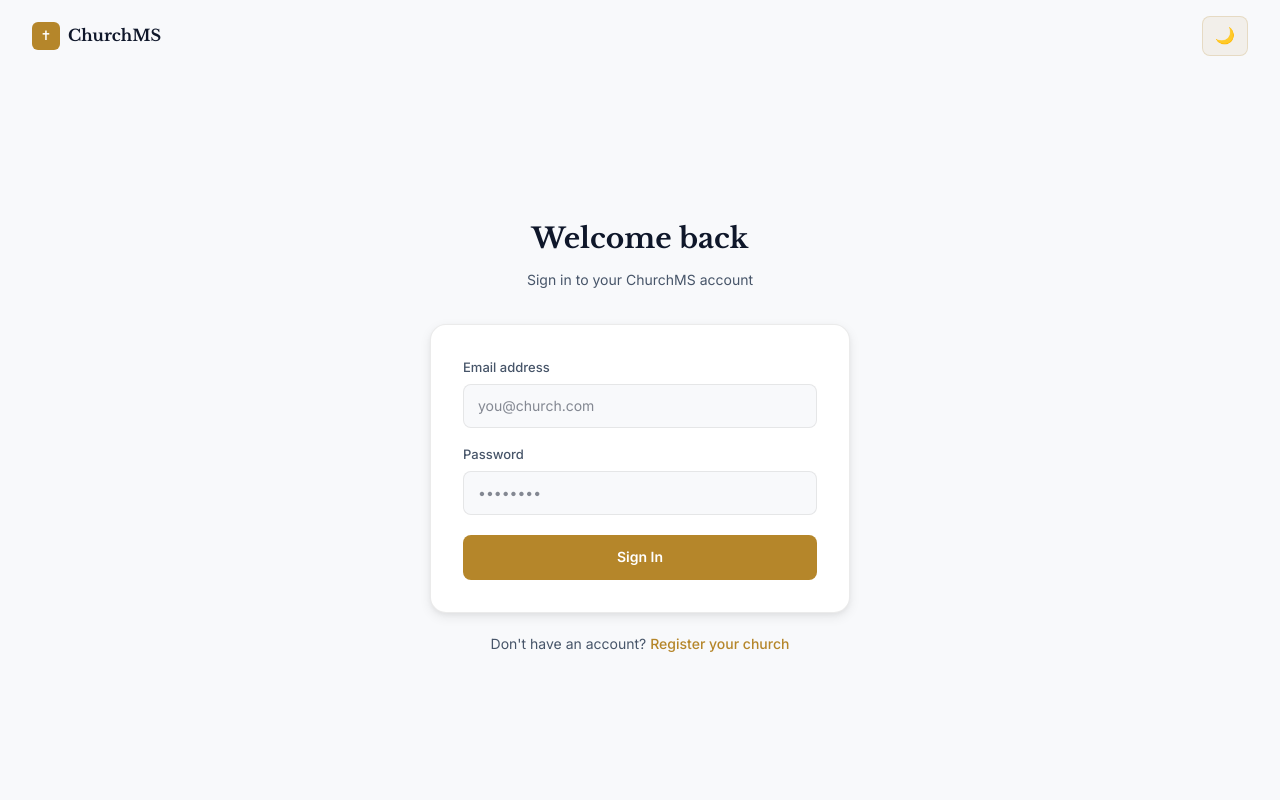
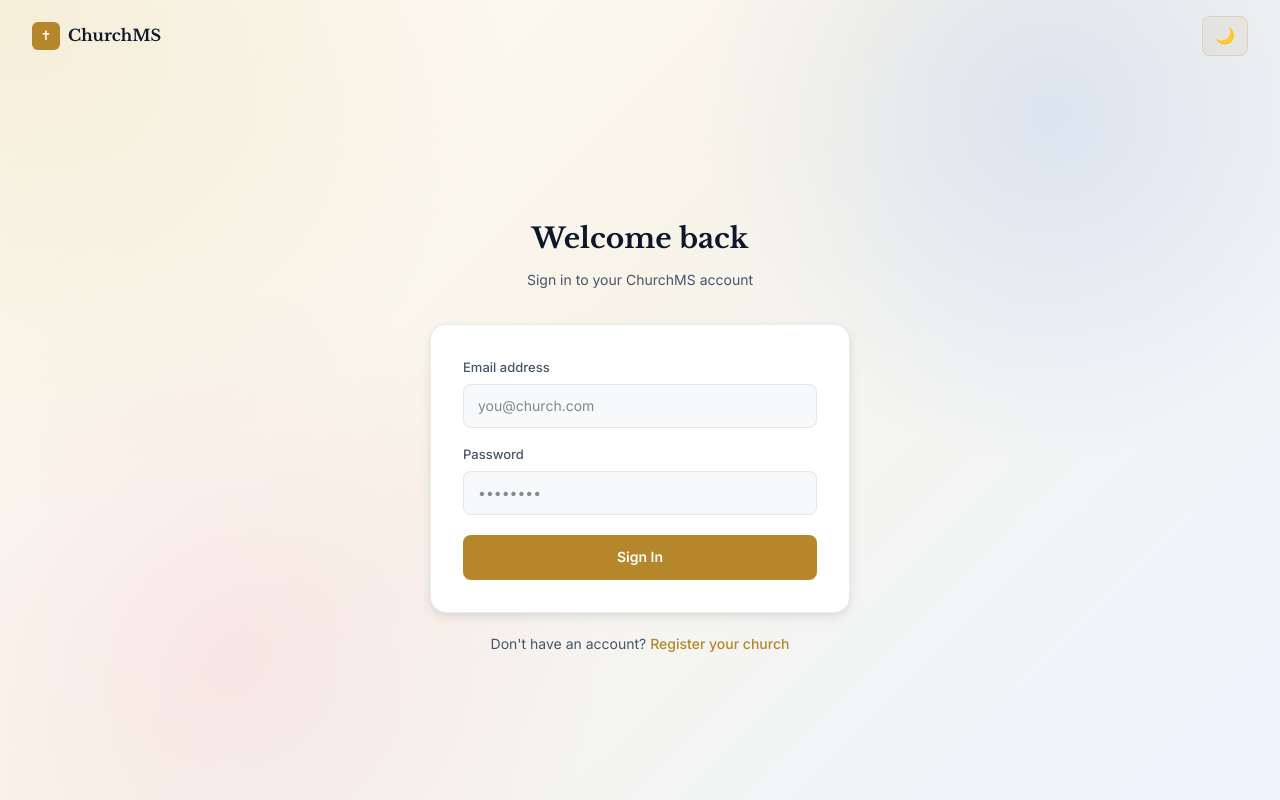
Before and after one commit to Lazarus409/church-ms, a Next.js app in the folder frontend/: page /login in a window 1280 px wide. Built offline with nearby package versions, Linux system fonts and the light colour scheme.

Commit message:
redesign: page with theme toggle

```diff
--- a/frontend/app/attendance/page.js
+++ b/frontend/app/attendance/page.js
@@ -83,7 +83,7 @@ export default function AttendancePage() {
   ).length;
 
   return (
-    <div style={{ minHeight: "100vh", background: "var(--bg-secondary)" }}>
+    <div style={{ minHeight: "100vh", background: "var(--bg-app)" }}>
       <Navbar links={navLinks} />
       <div style={{ maxWidth: 900, margin: "0 auto", padding: "32px 24px" }}>
         <div
--- a/frontend/app/dashboard/page.js
+++ b/frontend/app/dashboard/page.js
@@ -35,7 +35,7 @@ export default function DashboardPage() {
           display: "flex",
           alignItems: "center",
           justifyContent: "center",
-          background: "var(--bg-secondary)",
+          background: "var(--bg-app)",
         }}
       >
         <p style={{ color: "var(--text-muted)", fontSize: 14 }}>
@@ -45,7 +45,7 @@ export default function DashboardPage() {
     );
 
   return (
-    <div style={{ minHeight: "100vh", background: "var(--bg-secondary)" }}>
+    <div style={{ minHeight: "100vh", background: "var(--bg-app)" }}>
       <Navbar links={navLinks} />
       <div style={{ maxWidth: 1100, margin: "0 auto", padding: "32px 24px" }}>
         <div style={{ marginBottom: 28 }}>
--- a/frontend/app/globals.css
+++ b/frontend/app/globals.css
@@ -11,6 +11,11 @@
 :root {
   --font-body: "Inter", sans-serif;
   --font-display: "Libre Baskerville", serif;
+
+  --bg-app: radial-gradient(circle at top left, rgba(201, 168, 76, 0.18) 0%, transparent 34%),
+    radial-gradient(circle at 82% 14%, rgba(59, 130, 246, 0.14) 0%, transparent 28%),
+    radial-gradient(circle at 18% 82%, rgba(236, 72, 153, 0.08) 0%, transparent 30%),
+    linear-gradient(135deg, #fffdf7 0%, #f8f4ea 44%, #eef5ff 100%);
 
   --bg-primary: #ffffff;
   --bg-secondary: #f8f9fb;
@@ -40,6 +45,7 @@
 }
 
 [data-theme="dark"] {
+  --bg-app: linear-gradient(180deg, #0d1117 0%, #111827 100%);
   --bg-primary: #0d1117;
   --bg-secondary: #161b22;
   --bg-card: #1c2128;
@@ -69,7 +75,8 @@
 
 body {
   font-family: var(--font-body);
-  background: var(--bg-secondary);
+  background: var(--bg-app);
+  background-attachment: fixed;
   color: var(--text-primary);
   line-height: 1.6;
   transition:
--- a/frontend/app/login/page.js
+++ b/frontend/app/login/page.js
@@ -30,7 +30,7 @@ export default function LoginPage() {
     <div
       style={{
         minHeight: "100vh",
-        background: "var(--bg-secondary)",
+        background: "var(--bg-app)",
         display: "flex",
         flexDirection: "column",
       }}
--- a/frontend/app/members/page.js
+++ b/frontend/app/members/page.js
@@ -73,7 +73,7 @@ export default function MembersPage() {
   };
 
   return (
-    <div style={{ minHeight: "100vh", background: "var(--bg-secondary)" }}>
+    <div style={{ minHeight: "100vh", background: "var(--bg-app)" }}>
       <Navbar links={navLinks} />
       <div style={{ maxWidth: 1100, margin: "0 auto", padding: "32px 24px" }}>
         <div
--- a/frontend/app/page.js
+++ b/frontend/app/page.js
@@ -6,7 +6,7 @@ export default function HomePage() {
   const [dark, setDark] = useState(true);
 
   const t = {
-    bg: dark ? "#0a0f1e" : "#f8f7f4",
+    bg: dark ? "#0a0f1e" : "var(--bg-app)",
     text: dark ? "#fff" : "#0a0f1e",
     muted: dark ? "#94a3b8" : "#64748b",
     subtle: dark ? "#64748b" : "#94a3b8",
@@ -34,6 +34,7 @@ export default function HomePage() {
         fontFamily: "'DM Sans', 'Segoe UI', sans-serif",
         background: t.bg,
         minHeight: "100vh",
+        backgroundAttachment: dark ? "scroll" : "fixed",
         color: t.text,
         transition: "background 0.3s, color 0.3s",
       }}
--- a/frontend/app/register/page.js
+++ b/frontend/app/register/page.js
@@ -19,7 +19,7 @@ export default function RegisterPage() {
   const [loading, setLoading] = useState(false);
 
   const t = {
-    bg: dark ? "#0a0f1e" : "#f8f7f4",
+    bg: dark ? "#0a0f1e" : "var(--bg-app)",
     text: dark ? "#fff" : "#0a0f1e",
     muted: dark ? "#94a3b8" : "#64748b",
     cardBg: dark ? "rgba(255,255,255,0.04)" : "#fff",
@@ -107,6 +107,7 @@ export default function RegisterPage() {
         justifyContent: "center",
         fontFamily: "'DM Sans', 'Segoe UI', sans-serif",
         padding: 20,
+        backgroundAttachment: dark ? "scroll" : "fixed",
         transition: "background 0.3s",
       }}
     >
```
